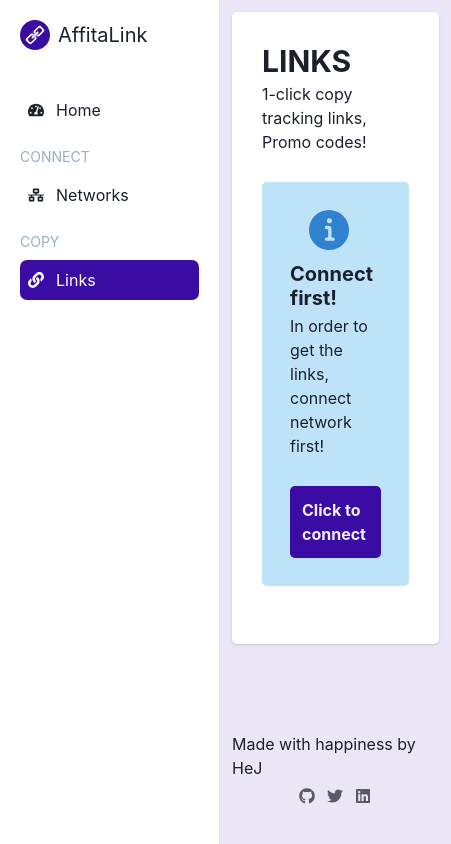
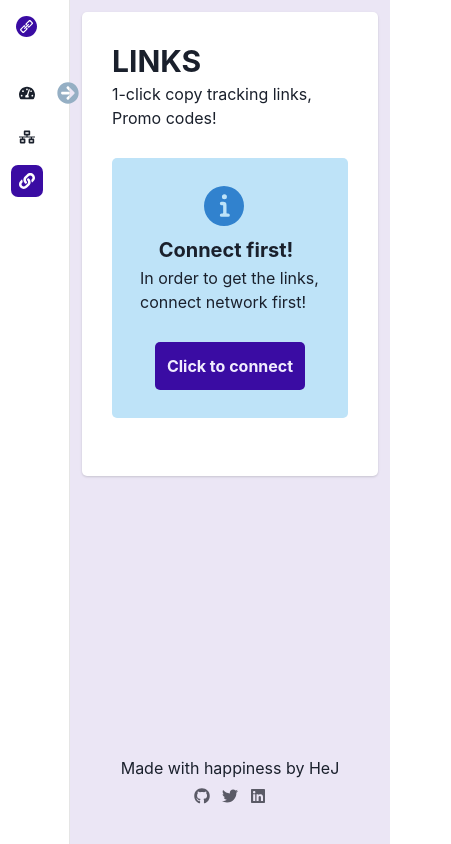
Before and after one commit to hjplumtree/Affitalink, a Next.js app: page /links in a window 390 px wide. Shown: the whole page, 451 px wide, since content can reach past the window. Built offline with nearby package versions, Linux system fonts and the light colour scheme.

Commit message:
Add :: responsive view

```diff
--- a/components/Layouts.js
+++ b/components/Layouts.js
@@ -8,7 +8,7 @@ function Layouts({ children, ...styles }) {
       direction="column"
       width="100%"
       height="100%"
-      ml="220px"
+      ml={{ base: "70px", lg: "220px" }}
       {...styles}
     >
       {children}
--- a/components/Navigator.js
+++ b/components/Navigator.js
@@ -1,47 +1,104 @@
-import { VStack, Box, Text, Icon } from "@chakra-ui/react";
+import { VStack, Box, Text, Icon, Flex } from "@chakra-ui/react";
 import RouterLink from "./RouterLink";
 import Image from "next/image";
 import logo from "../public/logo.svg";
-import { FaNetworkWired, FaLink, FaTachometerAlt } from "react-icons/fa";
+import {
+  FaBars,
+  FaNetworkWired,
+  FaLink,
+  FaTachometerAlt,
+  FaArrowCircleLeft,
+  FaArrowCircleRight,
+} from "react-icons/fa";
+import { useState } from "react";
 
 export default function Navigator({ ...styles }) {
+  const [burgerMenuOpen, setBurgerMenuOpen] = useState(false);
   return (
     <VStack
-      align="stretch"
+      align={{ base: burgerMenuOpen || "center", lg: "stretch" }}
       h="100%"
-      p={5}
+      pt={4}
+      pr={8}
+      pb={4}
+      pl={4}
       spacing={3}
+      bg="#fff"
       borderRight="1px solid #e5e5e5"
-      width="clamp(200px, 100%, 220px)"
+      width={{ base: burgerMenuOpen ? "220px" : "70px", lg: "220px" }}
       {...styles}
     >
       <Box display="flex" mb={7}>
         <Image src={logo} alt="logo" width={30} height={30} />
-        <Text ml={2} fontSize={20}>
+        <Text
+          display={{ base: burgerMenuOpen || "none", lg: "inline-block" }}
+          ml={2}
+          fontSize={20}
+        >
           AffitaLink
         </Text>
       </Box>
 
       <Box>
-        <RouterLink to="/">
-          <Icon as={FaTachometerAlt} />
-          Home
+        <Box as={Flex} align="center">
+          <RouterLink to="/" width="100%">
+            <Icon as={FaTachometerAlt} />
+            <Text
+              display={{ base: burgerMenuOpen || "none", lg: "inline-block" }}
+            >
+              Home
+            </Text>
+          </RouterLink>
+          <Icon
+            w="22px"
+            h="22px"
+            as={burgerMenuOpen ? FaArrowCircleLeft : FaArrowCircleRight}
+            position="absolute"
+            right="-10px"
+            color="#95AFC4"
+            display={{ lg: "none" }}
+            cursor="pointer"
+            onClick={() => {
+              setBurgerMenuOpen((menu) => !menu);
+            }}
+            _hover={{ color: "#000" }}
+          />
+        </Box>
+
+        <Text
+          display={{ base: burgerMenuOpen || "none", lg: "inline-block" }}
+          mt={4}
+          mb={2}
+          fontSize="sm"
+          color="#95AFC4"
+        >
+          CONNECT
+        </Text>
+        <RouterLink to="/networks" mt={{ base: burgerMenuOpen || 3, lg: 0 }}>
+          <Icon as={FaNetworkWired} />
+          <Text
+            display={{ base: burgerMenuOpen || "none", lg: "inline-block" }}
+          >
+            Networks
+          </Text>
         </RouterLink>
 
-        <Text mt={4} mb={2} fontSize="sm" color="#95AFC4">
-          CONNECT
-        </Text>
-        <RouterLink to="/networks">
-          <Icon as={FaNetworkWired} />
-          Networks
-        </RouterLink>
-
-        <Text mt={4} mb={2} fontSize="sm" color="#95AFC4">
+        <Text
+          display={{ base: burgerMenuOpen || "none", lg: "inline-block" }}
+          mt={4}
+          mb={2}
+          fontSize="sm"
+          color="#95AFC4"
+        >
           COPY
         </Text>
-        <RouterLink to="/links">
+        <RouterLink to="/links" mt={{ base: burgerMenuOpen || 3, lg: 0 }}>
           <Icon as={FaLink} />
-          Links
+          <Text
+            display={{ base: burgerMenuOpen || "none", lg: "inline-block" }}
+          >
+            Links
+          </Text>
         </RouterLink>
       </Box>
     </VStack>
--- a/pages/_app.js
+++ b/pages/_app.js
@@ -10,7 +10,7 @@ function MyApp({ Component, pageProps }) {
       <Head>
         <link rel="icon" href="/logo.svg" />
       </Head>
-      <Flex w="100%" h="100%">
+      <Flex>
         <Navigator position="fixed" />
         <Layouts bg="#ebe6f5" minHeight="100vh">
           <Component {...pageProps} />
```
